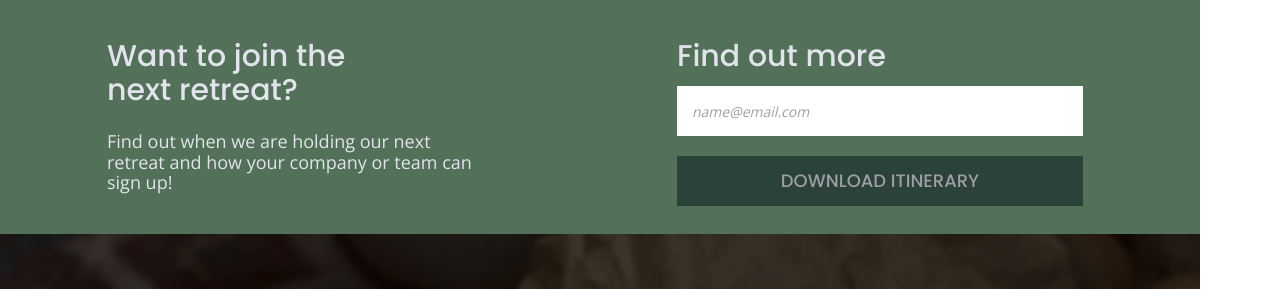
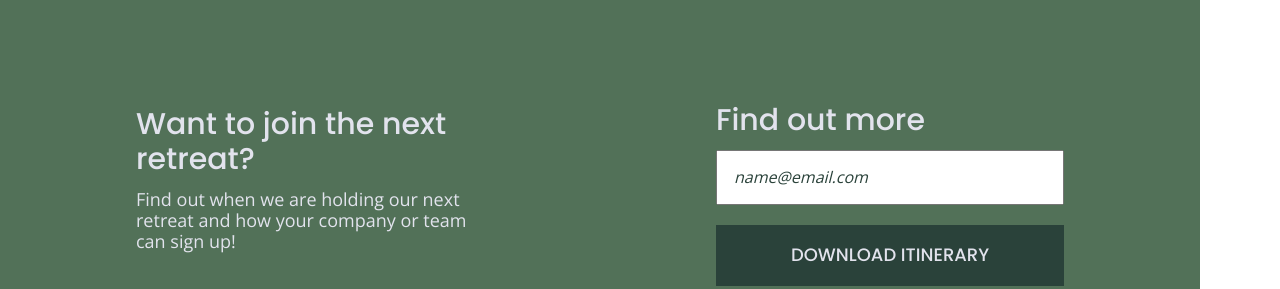
Before and after one commit to ivy-p/unplugged-retreat, a website built with Parcel: page index.html in a window 1280 px wide. Shown: the part 719-1008 px from the top of the page. Built offline with nearby package versions, Linux system fonts and the light colour scheme.

Commit message:
Added button styles

```diff
--- a/css/main.css
+++ b/css/main.css
@@ -135,7 +135,7 @@ textarea {
 
    /*-------------------MOBILE HOME PAGE STYLES----------------*/
 
-  /*  HEADER STYLES */
+  /*  HEADER & FOOTER STYLES */
   .header-container{
     display:flex;
     justify-content: center;
@@ -178,6 +178,58 @@ textarea {
 
   }
 
+  .footer-container{
+    display: flex;
+    align-items: center;
+    justify-content: center;
+    flex-flow: column nowrap;
+    background: #202322;
+  }
+
+  .contact h3,
+  .social h3{
+    text-align: center;
+    color: #ffffff;
+    font-weight: 500;
+    margin-top: 50px;
+  }
+
+  .contact address{
+    font-family: 'Open Sans', sans-serif;
+    font-size: 0.875rem;
+    color: #ffffff;
+    text-align: center;
+    margin: 20px 0 0px 0;
+  }
+
+    .social{
+      display: flex;
+      justify-content: center;
+      align-items: center;
+      flex-flow: column nowrap;
+    }
+
+    .social h3{
+      margin-bottom: 21px;
+    }
+
+    .social-icons{
+      display: flex;
+      justify-content: center;
+      align-items: center;
+      flex-flow: row nowrap;
+      margin-bottom: 50px;
+    }
+
+    .social-icons a{
+      margin: 0 20px;
+    }
+
+    footer p{
+      color: #ffffff;
+      margin-bottom: 20px;
+    }
+
   /*HERO IMAGE SECTION*/
   .hero-container{
     display: flex;
@@ -200,53 +252,56 @@ textarea {
   .more-info-container{
     display: flex;
     justify-content:flex-start;
+    align-items: center;
     flex-flow: column nowrap;
     background: #527158;
-    height: 330px;
   }
 
   .more-info-container h3{
-    width: 74%;
-    margin: 30px 0 13px 20px;
+    margin-bottom: 13px;
     font-weight: 500;
     color: #e2e3ed;
   }
 
   .more-info-container p{
-    margin-left: 20px;
     color: #e2e3ed;
   }
 
-  .email-form{
+  /*ASIDE*/
+
+    aside{
     display: flex;
-    flex-flow: column nowrap;
-    justify-content: center;
+    justify-content:center;
+    flex-flow: row wrap;
+    background: #527158;
+    align-items:center;
+    padding: 25px 20px 50px 20px;
     }
 
-  .email-form input{
-    width: 89%;
-    margin: 0 0 17px 20px;
-    height: 50px;
-    box-sizing: border-box;
+    aside .email-form {
+      margin-top: 30px;
     }
 
-  .email{
-    font-family: 'Open Sans', sans-serif;
+    input[type=text] {
+      box-sizing: border-box;
+      width: 100%;
+      color: #2a423a;
       font-style: italic;
-    font-size: 0.875rem;
-    color: #9d9ea4;
-    border: none;
-    padding-left: 15px;
+      padding: 1em;
     }
 
-  .download{
+    input[type=button] {
+      width: 100%;
+      padding: 20px 0;
+      margin-top: 20px;
+      background-color: #2a423a;
+      font-family: 'Poppins', Helvetica, Arial, sans-serif;
+      font-weight: 500;
+      font-size: 1.125em;
+      color: #e2e3ed;
+      border: none;
+      text-align: center;
       text-transform: uppercase;
-    font-family: 'Poppins', sans-serif;
-    font-weight: 500;
-    font-size: 1.125rem;
-    color: #9d9ea4;
-    background: #2a423a;
-    border: none;
     }
 
   /*FUN CAMP FEATURES*/
@@ -327,58 +382,6 @@ textarea {
     margin: 0 20px 50px 20px;
   }
 
-  /*FOOTER STYLES*/
-  .footer-container{
-    display: flex;
-    align-items: center;
-    justify-content: center;
-    flex-flow: column nowrap;
-    background: #202322;
-  }
-
-  .contact h3,
-  .social h3{
-    text-align: center;
-    color: #ffffff;
-    font-weight: 500;
-    margin-top: 50px;
-  }
-
-  .contact address{
-    font-family: 'Open Sans', sans-serif;
-    font-size: 0.875rem;
-    color: #ffffff;
-    text-align: center;
-    margin: 20px 0 0px 0;
-  }
-
-    .social{
-      display: flex;
-      justify-content: center;
-      align-items: center;
-      flex-flow: column nowrap;
-    }
-
-    .social h3{
-      margin-bottom: 21px;
-    }
-
-    .social-icons{
-      display: flex;
-      justify-content: center;
-      align-items: center;
-      flex-flow: row nowrap;
-      margin-bottom: 50px;
-    }
-
-    .social-icons a{
-      margin: 0 20px;
-    }
-
-    footer p{
-      color: #ffffff;
-      margin-bottom: 20px;
-    }
 
     /*-----------FAQ PAGE MOBILE STYLES-----------------*/
 
@@ -552,31 +555,17 @@ textarea {
 
     /*HOMEPAGE MORE INFO TABLET STYLES*/
 
-    .more-info-container{
+    aside .more-info-container{
+      margin: 50px 0;
+      display: flex;
+      justify-content: space-between;
       flex-flow: row wrap;
-      justify-content: space-around;
-      align-items:center;
-      height: 236px;
     }
 
-    .join-next-retreat{
-      width: 33%;
-      text-align: left;
-    }
-
-    .join-next-retreat h3{
-      margin-top:0;
-      margin-bottom: 23px;
-    }
-
+    .join-next-retreat,
     .email-form{
-      width: 38%;
-      text-align: left;
-    }
-
-    .email-form .email{
-      margin-bottom: 20px;
-      padding-left: 15px;
+      width: 40%;
+      margin: 0;
     }
 
   /*HOME PAGE CAMP FEATURES TABLET STYLES*/
@@ -756,6 +745,16 @@ textarea {
       h4,
       p{
         font-size: 1.125rem;
+      }
+
+    /*ASIDE*/
+    aside .more-info-container{
+      justify-content: space-around;
+    }
+
+    .join-next-retreat,
+    .email-form{
+      width: 30%;
     }
 
     /*HOME PAGE CAMP FEATURES DESKTOP STYLES*/
```
Lines whose indentation alone changed are shown as unchanged.
